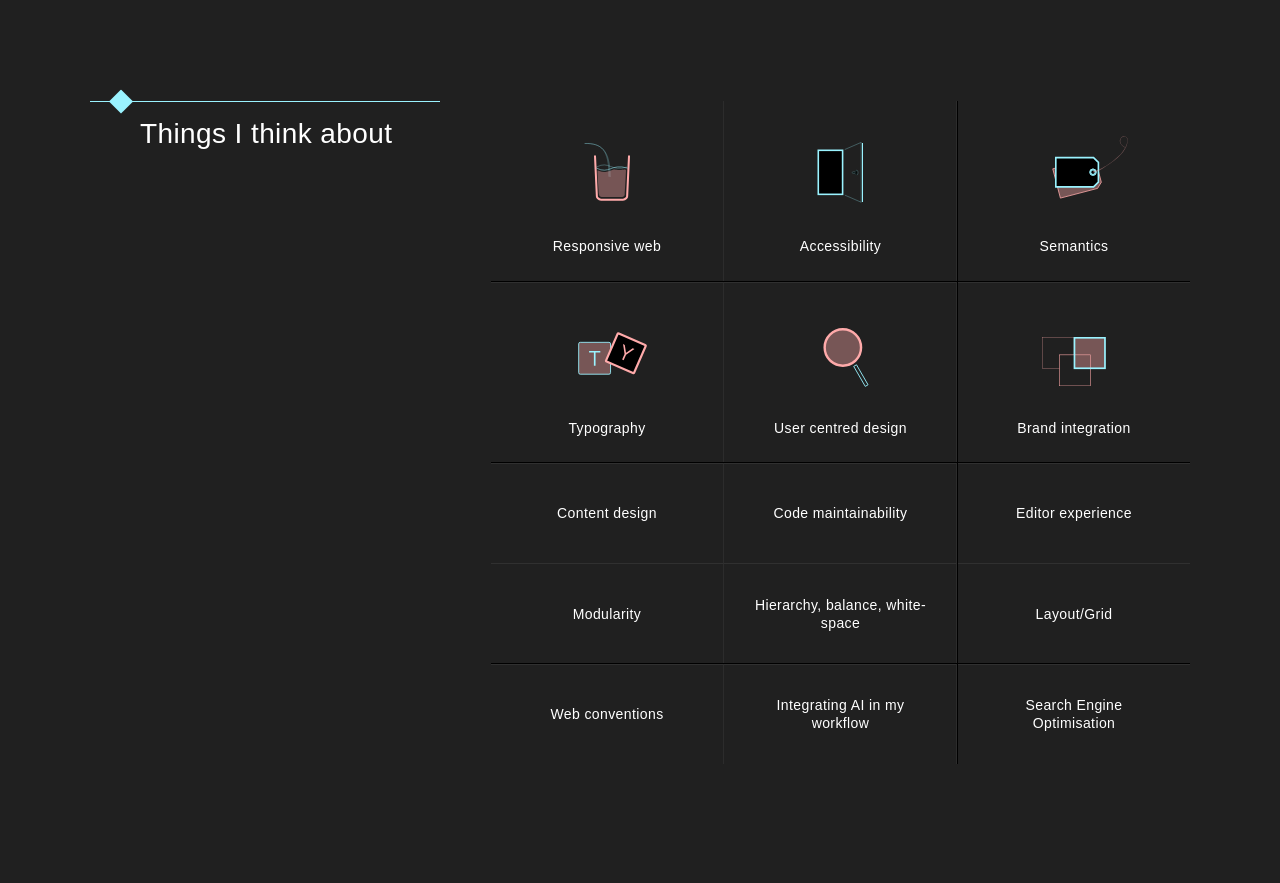
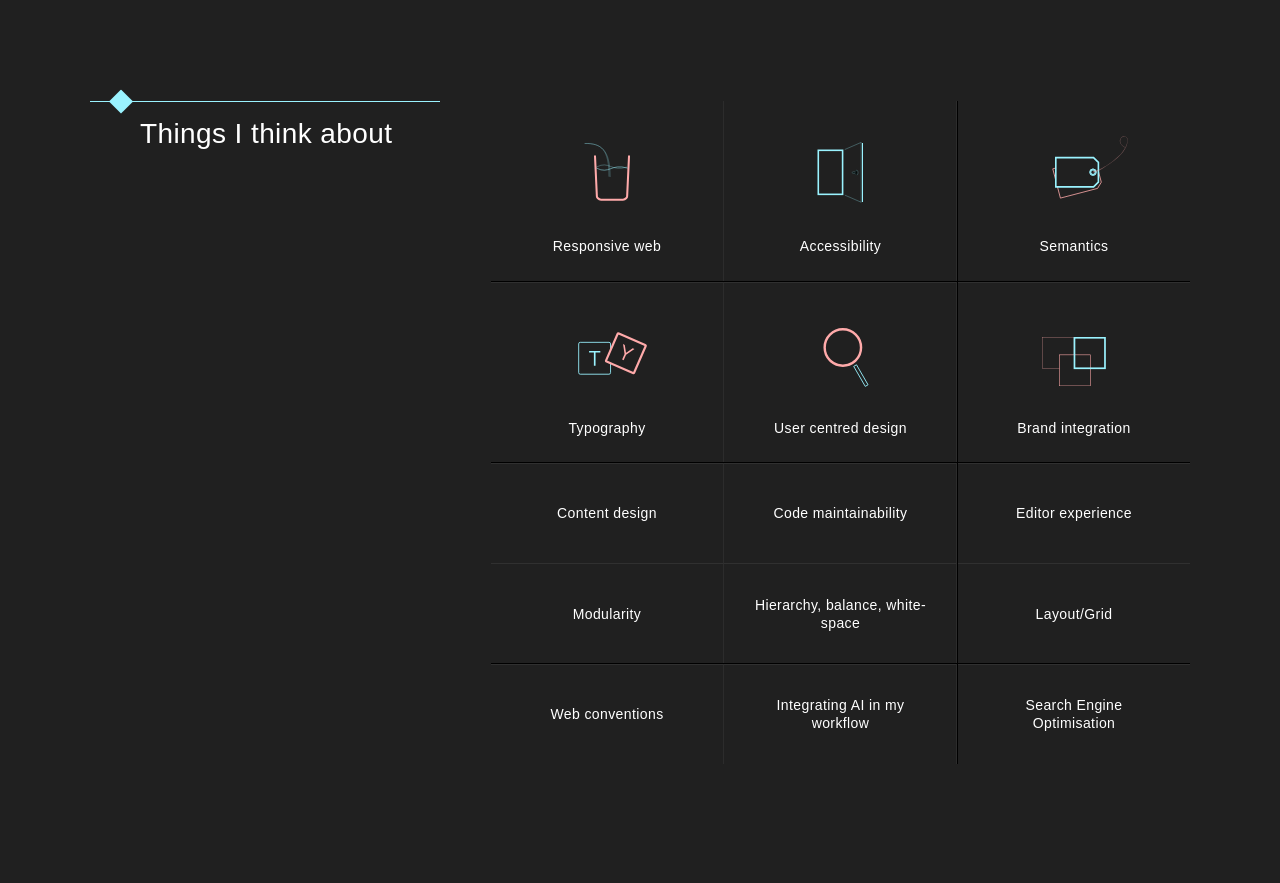
Before and after one commit to bazzle/portfolio-v7, a Next.js app: page / in a window 1280 px wide. Shown: the part 2940-3823 px from the top of the page. Built offline with nearby package versions, Linux system fonts and the light colour scheme; a web font is replaced by a local one.

Commit message:
Icon tweaks

```diff
--- a/app/components/modules/themes/icons/icon-door.jsx
+++ b/app/components/modules/themes/icons/icon-door.jsx
@@ -1,9 +1,15 @@
+'use client'
 import styles from "./style.module.scss";
+import { useContext } from 'react';
+import { colourThemeContext } from '@/app/context/colour-theme';
 
 function IconDoor({slug}){
+	const { colourMode } = useContext(colourThemeContext);
 	return(
 		<svg className={styles[slug]} width="58" height="77" viewBox="0 0 58 77" fill="none" xmlns="http://www.w3.org/2000/svg">
-			<rect x="1.625" y="10.4777" width="30.6457" height="55.5043" className="stroke-accent fill-bg-solid" strokeWidth="2"/>
+			<rect x="1.625" y="10.4777" width="30.6457" height="55.5043" className="stroke-accent" strokeWidth="2"/>
+			<path className={styles.dark_mode_hide} d="M14.8184 50C13.6524 48.5749 15.8184 48.2274 16.8184 48C17.8184 47.7726 14.8184 46.5 14.8184 46.5C14.8184 46.5 16.984 46.9164 17.3184 48C17.4464 48.4148 14.0002 48.5 15.5002 50C23.5002 57.5 23.962 58.4583 17.3873 64H11.3184C24.4678 56.0833 19.3184 55.5 14.8184 50Z" fill="#FFAAAA"/>
+			<path className={styles.dark_mode_hide} d="M4 13H30V36C28.8013 34.7222 25.1613 32.8056 21.5213 36C19.4413 34.0833 14.5473 32.1667 12.1613 32.1667C8.00131 32.1667 4 34.7222 4 34.7222V13Z" fill="#FFAAAA"/>
 			<path d="M35.0679 9.47736L55.7335 0.49231V75.9667L35.0679 66.9817" className="stroke-accent" strokeWidth="0.367812"/>
 			<path d="M57.6802 1.24121V75.6674" className="stroke-accent" strokeWidth="2"/>
 			<ellipse cx="49.3892" cy="38.5973" rx="1.53155" ry="3.0631" className="fill-bg-solid"/>
--- a/app/components/modules/themes/icons/icon-glass.jsx
+++ b/app/components/modules/themes/icons/icon-glass.jsx
@@ -1,3 +1,4 @@
+'use client'
 import styles from "./style.module.scss";
 
 function IconGlass({slug}){
@@ -6,7 +7,7 @@ function IconGlass({slug}){
 			<path d="M38.6039 50.2988C38.6039 9.33642 25.5653 0.584534 0.943115 0.584473C25.5653 0.584534 36.9251 8.77691 36.9251 49.7393" className="stroke-accent" strokeWidth="0.367812"/>
 			<path d="M16.2202 18.402L19.0182 78.5584C19.0182 79.9574 21.1447 83.8746 25.1737 83.8746H41.402H42.5212H57.6302C61.6593 83.8746 63.7858 79.9574 63.7858 78.5584L66.5838 18.402" className="stroke-accent-alt" strokeWidth="3"/>
 			<path d="M18.4587 37.1328C37.6017 46.9317 39.8538 29.6392 64.3455 37.1328" className="stroke-accent" strokeWidth="0.735623"/>
-			<path d="M20.0541 40.907C20.5355 39.9535 25.3496 43.6403 31.6078 42.814C36.1314 42.2166 40.655 40.4902 42.8152 39.579C43.6689 39.2188 44.6149 39.1235 45.5258 39.2932C47.0294 39.5734 49.5729 39.9535 52.3082 39.9535C55.6137 39.9535 58.3588 39.3985 59.4746 39.1354C59.833 39.0508 60.2004 38.9905 60.5613 39.0633C61.0225 39.1563 61.6499 39.3861 61.9363 39.9535C62.3257 40.7247 60.8255 66.4458 60.2377 76.2528C60.1112 78.3627 58.3631 80 56.2494 80H26.1697C24.0777 80 22.3401 78.3966 22.1856 76.3103C21.4756 66.7167 19.6652 41.6773 20.0541 40.907Z" className="fill-accent-alt-faded"/>
+			<path className={`fill-accent-alt-faded ${styles.dark_mode_hide}`} d="M20.0541 40.907C20.5355 39.9535 25.3496 43.6403 31.6078 42.814C36.1314 42.2166 40.655 40.4902 42.8152 39.579C43.6689 39.2188 44.6149 39.1235 45.5258 39.2932C47.0294 39.5734 49.5729 39.9535 52.3082 39.9535C55.6137 39.9535 58.3588 39.3985 59.4746 39.1354C59.833 39.0508 60.2004 38.9905 60.5613 39.0633C61.0225 39.1563 61.6499 39.3861 61.9363 39.9535C62.3257 40.7247 60.8255 66.4458 60.2377 76.2528C60.1112 78.3627 58.3631 80 56.2494 80H26.1697C24.0777 80 22.3401 78.3966 22.1856 76.3103C21.4756 66.7167 19.6652 41.6773 20.0541 40.907Z"/>
 			<path d="M18.4587 35.4854C37.3682 25.6864 39.5929 42.9789 63.7859 35.4853" className="stroke-accent" strokeWidth="0.433124"/>
 		</svg>
 	)
--- a/app/components/modules/themes/icons/icon-mag-glass.jsx
+++ b/app/components/modules/themes/icons/icon-mag-glass.jsx
@@ -1,9 +1,11 @@
+'use client'
 import styles from "./style.module.scss";
 
 function IconMagGlass({slug}){
+
 	return(
 		<svg className={styles[slug]} width="60" height="77" viewBox="0 0 56 73" fill="none" xmlns="http://www.w3.org/2000/svg">
-			<circle cx="24.1119" cy="24.1051" r="22.494" className="stroke-accent-alt fill-accent-alt-faded" strokeWidth="3"/>
+			<circle cx="24.1119" cy="24.1051" r="22.494" className={`${styles.dark_mode_nobg} stroke-accent-alt fill-accent-alt-faded`} strokeWidth="3"/>
 			<rect x="37.5532" y="47.4784" width="3.96259" height="28.5379" transform="rotate(-30 37.5532 47.4784)" className="stroke-accent" strokeWidth="1"/>
 		</svg>
 	)
--- a/app/components/modules/themes/icons/icon-pieces.jsx
+++ b/app/components/modules/themes/icons/icon-pieces.jsx
@@ -1,11 +1,15 @@
+'use client'
 import styles from "./style.module.scss";
+import { useContext } from 'react';
+import { colourThemeContext } from '@/app/context/colour-theme';
 
 function IconPieces({slug}){
+	const { colourMode } = useContext(colourThemeContext);
 	return(
 		<svg className={styles[slug]} width="100" height="60" viewBox="0 0 80 50" fill="none" xmlns="http://www.w3.org/2000/svg">
-			<rect x="0.264404" y="11.9653" width="36.906" height="36.906" rx="1.83801" className="fill-accent-alt-faded stroke-accent" strokeWidth="1"/>
+			<rect x="0.264404" y="11.9653" width="36.906" height="36.906" rx="1.83801" className={`${styles.dark_mode_nobg} fill-accent-alt-faded stroke-accent`} strokeWidth="1"/>
 			<path d="M19.7928 23.6486V38.9332H17.8726V23.6486H12.3169V21.8564H25.3229V23.6742L19.7928 23.6486Z" className="fill-accent"/>
-			<rect x="45.726" y="1.32589" width="35.406" height="35.406" rx="1.08801" transform="rotate(23.4943 45.726 1.32589)" className="fill-bg-solid stroke-accent-alt" strokeWidth="2.5"/>
+			<rect x="45.726" y="1.32589" width="35.406" height="35.406" rx="1.08801" transform="rotate(23.4943 45.726 1.32589)" className="fill-bg stroke-accent-alt" strokeWidth="2.5"/>
 			<path d="M64.8526 19.7887L55.1201 26.2312L52.3141 32.6862L50.5789 31.9319L53.3849 25.4769L51.6187 14.036L53.6315 14.911L54.6771 21.5548C54.808 22.5195 54.8945 23.0798 54.9136 23.2256C54.975 23.5274 55.0133 23.8191 55.0515 24.1108L55.0978 24.1309C55.4237 23.8874 55.8592 23.5816 56.1318 23.3975L62.7935 18.8936L64.8526 19.7887Z" className="fill-accent-alt"/>
 		</svg>
 	)
--- a/app/components/modules/themes/icons/icon-shapes.jsx
+++ b/app/components/modules/themes/icons/icon-shapes.jsx
@@ -1,3 +1,4 @@
+'use client'
 import styles from "./style.module.scss";
 
 function IconShapes({slug}){
@@ -5,7 +6,7 @@ function IconShapes({slug}){
 		<svg className={styles[slug]} width="113" height="87" viewBox="0 0 113 87" fill="none" xmlns="http://www.w3.org/2000/svg">
 			<rect x="1.12134" y="0.592773" width="55.3808" height="55.3808" className="fill-bg stroke-accent-alt" strokeWidth="0.5"/>
 			<rect x="30.7822" y="31.5142" width="54.8808" height="54.8808" className="fill-bg stroke-accent-alt" stroke="white"/>
-			<rect x="57.3318" y="1.34277" width="53.8808" height="53.8808" className="fill-accent-alt-faded stroke-accent" strokeWidth="3"/>
+			<rect x="57.3318" y="1.34277" width="53.8808" height="53.8808" className={`${styles.dark_mode_nobg} fill-accent-alt-faded stroke-accent`} strokeWidth="3"/>
 		</svg>
 
 	)
--- a/app/components/modules/themes/icons/icon-tag.jsx
+++ b/app/components/modules/themes/icons/icon-tag.jsx
@@ -3,12 +3,12 @@ import styles from "./style.module.scss";
 function IconTag({slug}){
 	return(
 		<svg className={styles[slug]} width="95" height="79" viewBox="0 0 95 79" fill="none" xmlns="http://www.w3.org/2000/svg">
-			<path className="fill-accent-alt-faded stroke-accent-alt" d="M0.935006 41.0499L47.4356 28.8857L55.254 33.3755L61.6269 57.7376L57.0085 65.4807L10.5079 77.6448L0.935006 41.0499Z" strokeWidth="1"/>
+			<path className={`${styles.dark_mode_nobg} fill-accent-alt-faded stroke-accent-alt`} d="M0.935006 41.0499L47.4356 28.8857L55.254 33.3755L61.6269 57.7376L57.0085 65.4807L10.5079 77.6448L0.935006 41.0499Z" strokeWidth="1"/>
 			<circle cx="51.2862" cy="47.3152" r="3.98947" transform="rotate(-14.6595 51.2862 47.3152)" className="stroke-accent" strokeWidth="2"/>
 			<circle cx="51.2862" cy="47.3152" r="3.98947" transform="rotate(-14.6595 51.2862 47.3152)" className="stroke-accent" strokeWidth="2"/>
 			<circle cx="51.2862" cy="47.3154" r="2.90015" transform="rotate(-14.6595 51.2862 47.3154)" className="stroke-accent" strokeWidth="2"/>
 			<circle cx="51.2862" cy="47.3154" r="2.90015" transform="rotate(-14.6595 51.2862 47.3154)" className="stroke-accent" strokeWidth="2"/>
-			<path d="M4.7561 27.0676H51.9304L57.9846 33.0226V57.6746L51.9304 63.6296H4.7561V27.0676Z" className="fill-bg-solid stroke-accent" strokeWidth="2"/>
+			<path d="M4.7561 27.0676H51.9304L57.9846 33.0226V57.6746L51.9304 63.6296H4.7561V27.0676Z" className="fill-bg stroke-accent" strokeWidth="2"/>
 			<circle cx="51.2503" cy="45.2397" r="3.98947" className="stroke-accent" strokeWidth="1"/>
 			<circle cx="51.2503" cy="45.2397" r="3.98947" className="stroke-accent" strokeWidth="1"/>
 			<circle cx="51.2504" cy="45.2398" r="2.90015" className="stroke-accent" strokeWidth="1"/>
--- a/app/components/modules/themes/icons/style.module.scss
+++ b/app/components/modules/themes/icons/style.module.scss
@@ -32,3 +32,15 @@
 	height: auto;
 	position: relative;
 }
+
+.dark_mode_hide{
+	visibility:hidden;
+	:global(body.light-mode) &{
+		visibility:visible;
+	}
+}
+.dark_mode_nobg{
+	:global(body.dark-mode) &{
+		fill: none;
+	}
+}
```
